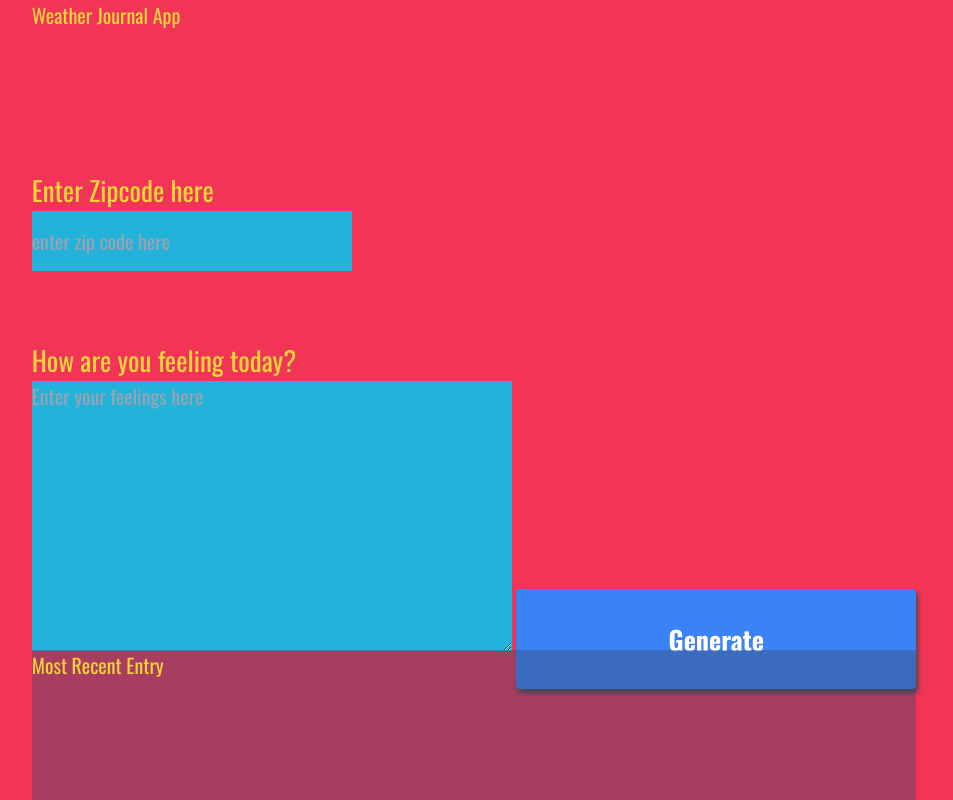
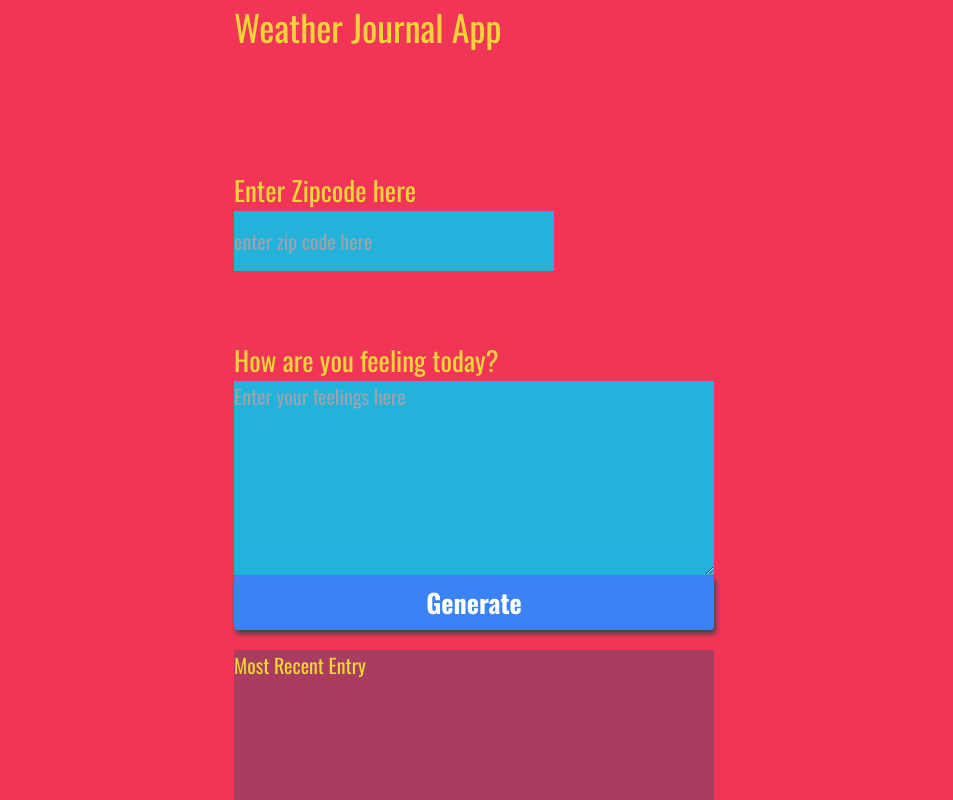
Before and after one commit to jefferygraham/FEND-Weather-Journal-App, a plain HTML site: page website/index.html in a window 1280 px wide. Shown: the whole page, without its empty margins (166-1119 px from the left). Drawn offline with nearby package versions, Linux system fonts and the light colour scheme; a web font is replaced by a local one.

Commit message:
style: add styling

```diff
--- a/website/app.js
+++ b/website/app.js
@@ -1,5 +1,5 @@
 /* Global Variables */
-const apiKey = '&appid=a5a4bf35aa8908ea93d343892af46b30';
+const apiKey = '&units=imperial&appid=a5a4bf35aa8908ea93d343892af46b30';
 const baseUrl = 'https://api.openweathermap.org/data/2.5/weather?zip=';
 
 // Create a new date instance dynamically with JS
@@ -21,7 +21,6 @@ const getWeatherData = async (baseUrl, zip, apiKey) => {
 }
 
 const postData = async (url = '', data = {}) => {
-    console.log(data);
     const response = await fetch(url, {
         method: 'POST',
         credentials: 'same-origin',
@@ -34,7 +33,6 @@ const postData = async (url = '', data = {}) => {
 
     try {
         const newData = await response.json();
-        console.log(newData);
         return newData;
     } catch (error) {
         console.log("error", error);
@@ -42,9 +40,10 @@ const postData = async (url = '', data = {}) => {
 }
 
 const updateUI = async () => {
-    const req = await fetch('/all');
+    const req = await fetch('/all')
     try {
         const allData = await req.json();
+        console.log('allData', allData);
         document.getElementById('temp').innerHTML = allData.temp;
         document.getElementById('content').innerHTML = allData.content;
         document.getElementById('date').innerHTML = allData.date;
--- a/website/index.html
+++ b/website/index.html
@@ -9,27 +9,31 @@
 </head>
  <body>
 <div id = "app">
-  <div class ="holder headline">
-    Weather Journal App
+  <div class ="flex headline">
+    <div class="w-full h-12">
+      <h1>Weather Journal App</h1>
+    </div>
   </div>
-  <div class ="holder zip">
+
+  <div class ="flex zip">
     <label for="zip">Enter Zipcode here</label>
     <input type="text" id="zip" placeholder="enter zip code here">
   </div>
-  <div class ="holder feel">
+
+  <div class ="flex feel">
     <label for="feelings">How are you feeling today?</label>
     <textarea class= "myInput" id="feelings" placeholder="Enter your feelings here" rows="9" cols="50"></textarea>
-    <button id="generate" class="bg-blue-500 hover:bg-blue-700 text-white font-bold py-2 px-4 rounded" type = "submit"> Generate </button>
+    <button id="generate" class="bg-blue-500 hover:bg-blue-700 text-white font-bold py-2 px-4 rounded" type="submit"> Generate </button>
   </div>
-  <div class ="holder entry">
+
+  <div class ="flex entry">
     <div class = "title">Most Recent Entry</div>
-   <div id = "entryHolder">
+    <div id = "entryHolder"></div>
     <div id = "date"></div>
-   <div id = "temp"></div>
-   <div id = "content"></div>
+    <div id = "temp"></div>
+    <div id = "content"></div>
   </div>
-  </div>
-  </div>
+</div>
 <script src="app.js" type="text/javascript"></script>
 
 </body>
--- a/website/style.css
+++ b/website/style.css
@@ -17,11 +17,15 @@ body{
 }
 
 .holder{
-
+    background-color: red;
 }
 
 .entry{
     background: rgba(59, 74, 107, .4);
+}
+
+.zip, .flex {
+    flex-direction: column;
 }
 
 #entryHolder{
@@ -65,8 +69,6 @@ input{
 }
 
 button{
-    width: 400px;
-    height: 100px;
     background: #3b4a6b;
     color: #f0d43a;
     font-size: 26px;
```
